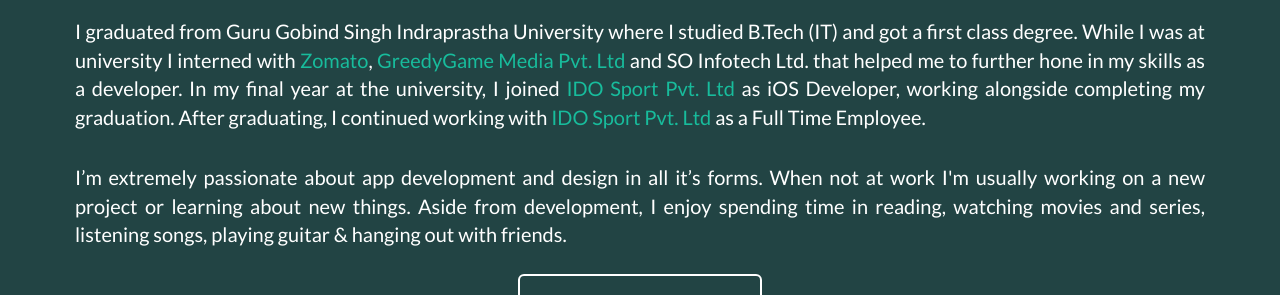
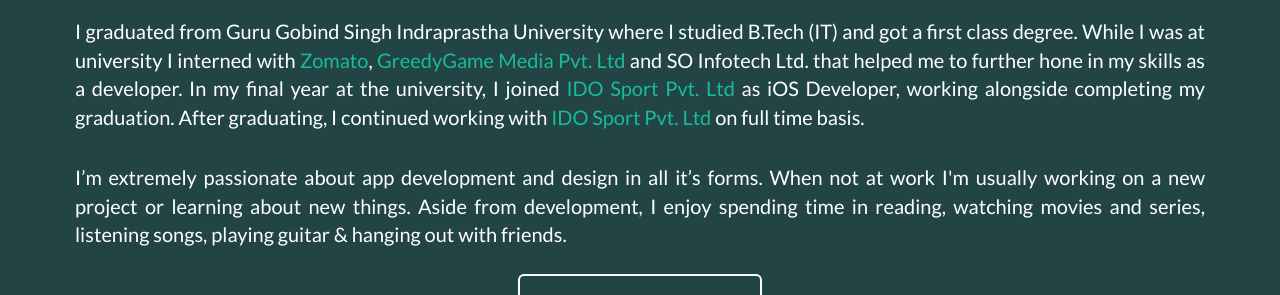
Before and after one commit to rahulgarg12/rahulgarg12.github.io, a Jekyll site: the page built from index.html, in a window 1280 px wide and 900 px high, scrolled down 1038 px. Shown: the part 155-450 px from the top of the window. Built offline with Jekyll 4.4.1, drawn with Linux system fonts in a browser that asks for light colours.

Commit message:
minor about me changes

```diff
--- a/_includes/about.html
+++ b/_includes/about.html
@@ -10,7 +10,7 @@
             <div class="row text-justify left5 right5">
                 <p>Hi, I'm Rahul, a mobile application developer, living in New Delhi, India. Currently I spend my days working as iOS Developer with <a href="http://in.instantsys.com">Instant Systems Inc.</a> working on <a href="https://itunes.apple.com/us/app/goldcleats-player-app/id1134964817?mt=8">GoldCleats app</a> and <a href="https://itunes.apple.com/us/app/goldcleats-pro-app/id1326007717?mt=8">Goldcleats Pro app</a>. Previously I have worked with <a href="http://sportido.com">IDO Sport Pvt. Ltd</a> as iOS Developer, where I managed the development of full lifecycle of both <a href="https://itunes.apple.com/in/app/sportido-find-players-and-places-to-play-sports/id1116512491?mt=8">Sportido</a> and <a href="https://itunes.apple.com/us/app/charge-by-sportido/id1448601718">Charge by Sportido</a> iOS applications from the scratch.</p>
                 <br/>
-                <p>I graduated from Guru Gobind Singh Indraprastha University where I studied B.Tech (IT) and got a first class degree. While I was at university I interned with <a href="https://www.zomato.com/india">Zomato</a>, <a href="http://www.greedygame.com">GreedyGame Media Pvt. Ltd</a> and SO Infotech Ltd. that helped me to further hone in my skills as a developer. In my final year at the university, I joined <a href="http://sportido.com">IDO Sport Pvt. Ltd</a> as iOS Developer, working alongside completing my graduation. After graduating, I continued working with <a href="http://sportido.com">IDO Sport Pvt. Ltd</a> as a Full Time Employee.</p>
+                <p>I graduated from Guru Gobind Singh Indraprastha University where I studied B.Tech (IT) and got a first class degree. While I was at university I interned with <a href="https://www.zomato.com/india">Zomato</a>, <a href="http://www.greedygame.com">GreedyGame Media Pvt. Ltd</a> and SO Infotech Ltd. that helped me to further hone in my skills as a developer. In my final year at the university, I joined <a href="http://sportido.com">IDO Sport Pvt. Ltd</a> as iOS Developer, working alongside completing my graduation. After graduating, I continued working with <a href="http://sportido.com">IDO Sport Pvt. Ltd</a> on full time basis.</p>
                 <br/>
                 <p>I’m extremely passionate about app development and design in all it’s forms. When not at work I'm usually working on a new project or learning about new things. Aside from development, I enjoy spending time in reading, watching movies and series, listening songs, playing guitar & hanging out with friends.</p>
                 <div class="col-lg-8 col-lg-offset-2 text-center">
```
